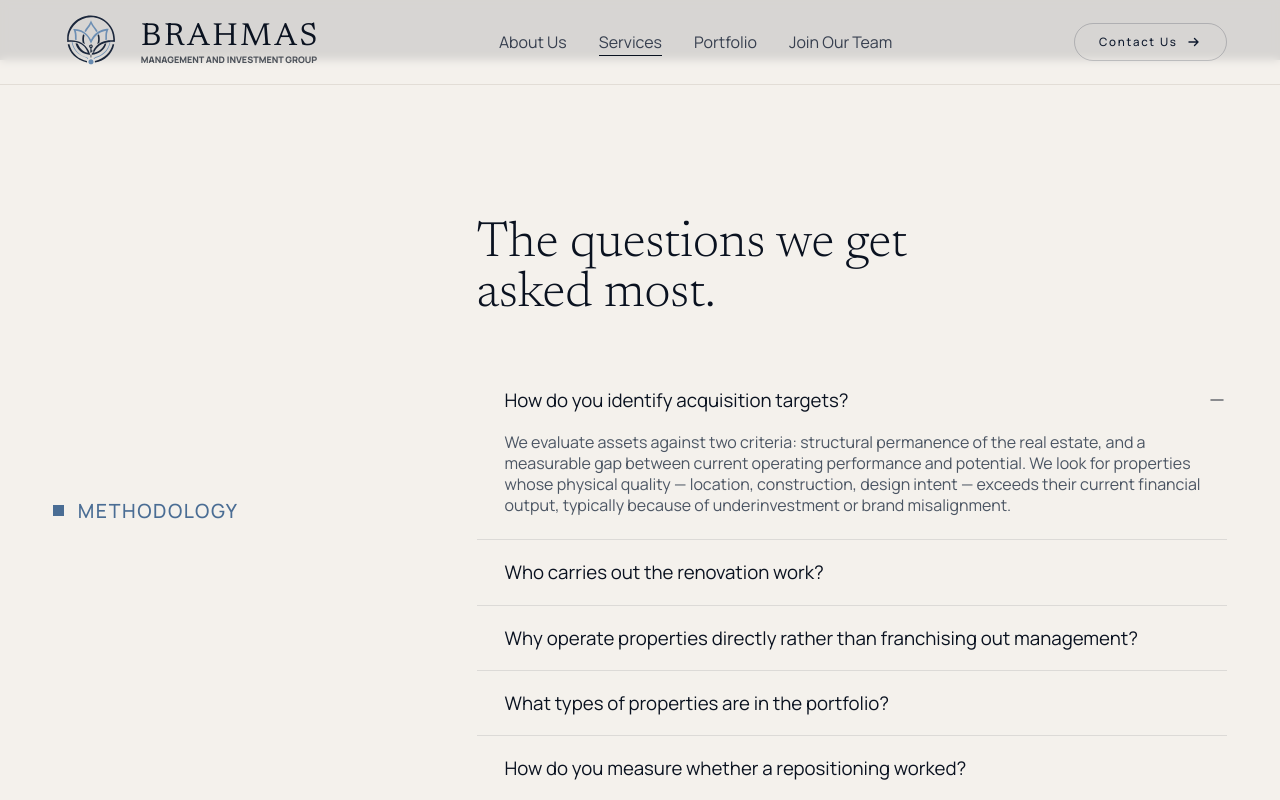
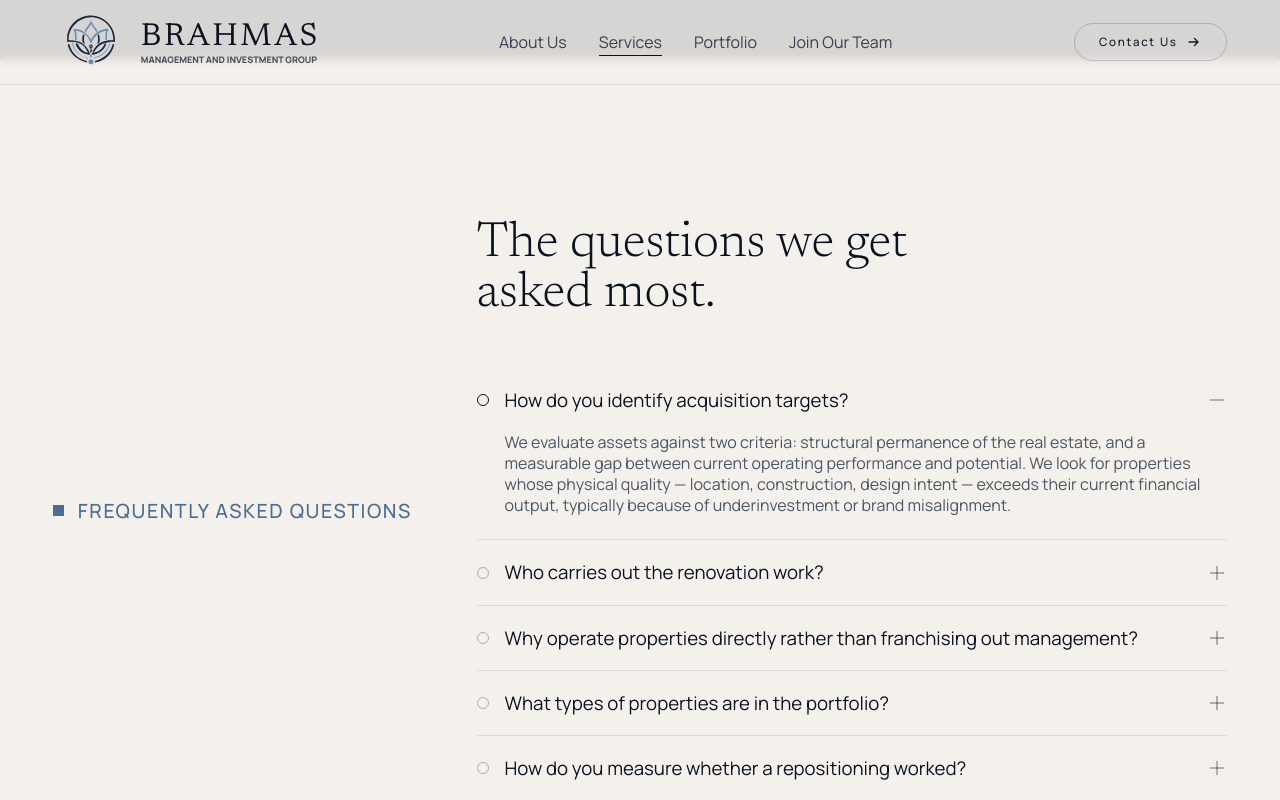
Before and after one commit to Qasim21569/Brahma-website, a Next.js app: page /services in a window 1280 px wide. Both pictures are taken after a click on the button "How do you identify acquisition targets?". Shown: the part 3450-4250 px from the top of the page. Built offline with nearby package versions, Linux system fonts and the light colour scheme.

Commit message:
New changes for brahmas

```diff
--- a/src/app/services/page.tsx
+++ b/src/app/services/page.tsx
@@ -204,7 +204,7 @@ export default function ServicesPage() {
         <section className="px-margin-edge py-section-gap">
           <div className="grid grid-cols-1 md:grid-cols-[1fr_1.9fr] gap-gutter">
             <SectionTitle>
-              Methodology
+              Frequently Asked Questions
             </SectionTitle>
             <div>
               <h2>
--- a/src/components/ui/Accordion.tsx
+++ b/src/components/ui/Accordion.tsx
@@ -1,14 +1,14 @@
 "use client";
 
 import { useState } from "react";
-import { motion, AnimatePresence } from "motion/react";
+import { AnimatePresence, motion } from "motion/react";
+
+const EASE = [0.24, 0.43, 0.15, 0.97] as const;
 
 /**
- * Accordion — collapsed/expanded row group.
- *
- * Each item shows a title + optional icon; only one item is open at a time
- * (exclusive mode via layoutId). The indicator dot (filled / empty) and the
- * plus→minus icon animate through `layoutId` so Motion smoothly morphs them.
+ * Accordion — exclusive rows. Plus and the indicator dot stay on their own
+ * row; they never share a Motion layoutId, which used to fly the icon and
+ * bullet across questions when another opened.
  */
 export default function Accordion({
   items,
@@ -25,97 +25,52 @@ export default function Accordion({
         const isOpen = open === i;
 
         return (
-          <div
-            key={i}
-            className="border-b border-ink-deep/10 last:border-b-0"
-          >
+          <div key={item.title} className="border-b border-ink-deep/10 last:border-b-0">
             <button
-              className="flex w-full items-center justify-between py-5 text-left"
+              type="button"
+              className="flex w-full items-center justify-between gap-4 py-5 text-left"
+              aria-expanded={isOpen}
               onClick={() => setOpen(isOpen ? null : i)}
             >
-              <div className="flex items-center gap-4">
-                <div className="relative h-3 w-3 flex-shrink-0">
-                  <AnimatePresence initial={false}>
-                    {isOpen ? (
-                      <motion.div
-                        key="dot-filled"
-                        layoutId="dot"
-                        className="absolute inset-0 rounded-full bg-accent"
-                        transition={{ type: "spring", stiffness: 350, damping: 25 }}
-                      />
-                    ) : (
-                      <motion.div
-                        key="dot-empty"
-                        layoutId="dot"
-                        className="absolute inset-0 rounded-full border border-ink-deep/30"
-                        transition={{ type: "spring", stiffness: 350, damping: 25 }}
-                      />
-                    )}
-                  </AnimatePresence>
-                </div>
-
+              <div className="flex min-w-0 items-center gap-4">
+                <span
+                  aria-hidden="true"
+                  className={[
+                    "h-3 w-3 shrink-0 rounded-full border transition-[background-color,border-color] duration-300",
+                    "ease-[cubic-bezier(0.24,0.43,0.15,0.97)]",
+                    isOpen
+                      ? "border-accent bg-accent"
+                      : "border-ink-deep/30 bg-transparent",
+                  ].join(" ")}
+                />
                 <span className="font-body-lg text-body-lg text-ink-deep">
                   {item.title}
                 </span>
               </div>
 
-              <div className="relative h-5 w-5 flex-shrink-0">
-                <AnimatePresence initial={false} mode="popLayout">
-                  {isOpen ? (
-                    <motion.div
-                      key="minus"
-                      layoutId="icon"
-                      className="absolute inset-0 flex items-center justify-center text-ink-deep/60"
-                    >
-                      <svg
-                        width="16"
-                        height="16"
-                        viewBox="0 0 16 16"
-                        fill="none"
-                        aria-hidden="true"
-                      >
-                        <path
-                          d="M2 8h12"
-                          stroke="currentColor"
-                          strokeWidth="1.5"
-                          strokeLinecap="round"
-                        />
-                      </svg>
-                    </motion.div>
-                  ) : (
-                    <motion.div
-                      key="plus"
-                      layoutId="icon"
-                      className="absolute inset-0 flex items-center justify-center text-ink-deep/60"
-                    >
-                      <svg
-                        width="16"
-                        height="16"
-                        viewBox="0 0 16 16"
-                        fill="none"
-                        aria-hidden="true"
-                      >
-                        <path
-                          d="M8 2v12M2 8h12"
-                          stroke="currentColor"
-                          strokeWidth="1.5"
-                          strokeLinecap="round"
-                        />
-                      </svg>
-                    </motion.div>
-                  )}
-                </AnimatePresence>
-              </div>
+              <span
+                aria-hidden="true"
+                className="relative h-5 w-5 shrink-0 text-ink-deep/60"
+              >
+                <span className="absolute top-1/2 left-[3px] h-px w-[14px] -translate-y-1/2 bg-current" />
+                <span
+                  className={[
+                    "absolute top-[3px] left-1/2 h-[14px] w-px -translate-x-1/2 bg-current origin-center",
+                    "transition-transform duration-300 ease-[cubic-bezier(0.24,0.43,0.15,0.97)]",
+                    "motion-reduce:transition-none",
+                    isOpen ? "scale-y-0" : "scale-y-100",
+                  ].join(" ")}
+                />
+              </span>
             </button>
 
             <AnimatePresence initial={false}>
               {isOpen && (
                 <motion.div
-                  key="content"
                   initial={{ height: 0, opacity: 0 }}
                   animate={{ height: "auto", opacity: 1 }}
                   exit={{ height: 0, opacity: 0 }}
-                  transition={{ duration: 0.35, ease: [0.24, 0.43, 0.15, 0.97] }}
+                  transition={{ duration: 0.35, ease: EASE }}
                   className="overflow-hidden"
                 >
                   <div className="pb-6 pl-7 font-body-md text-body-md text-on-surface-variant">
```
